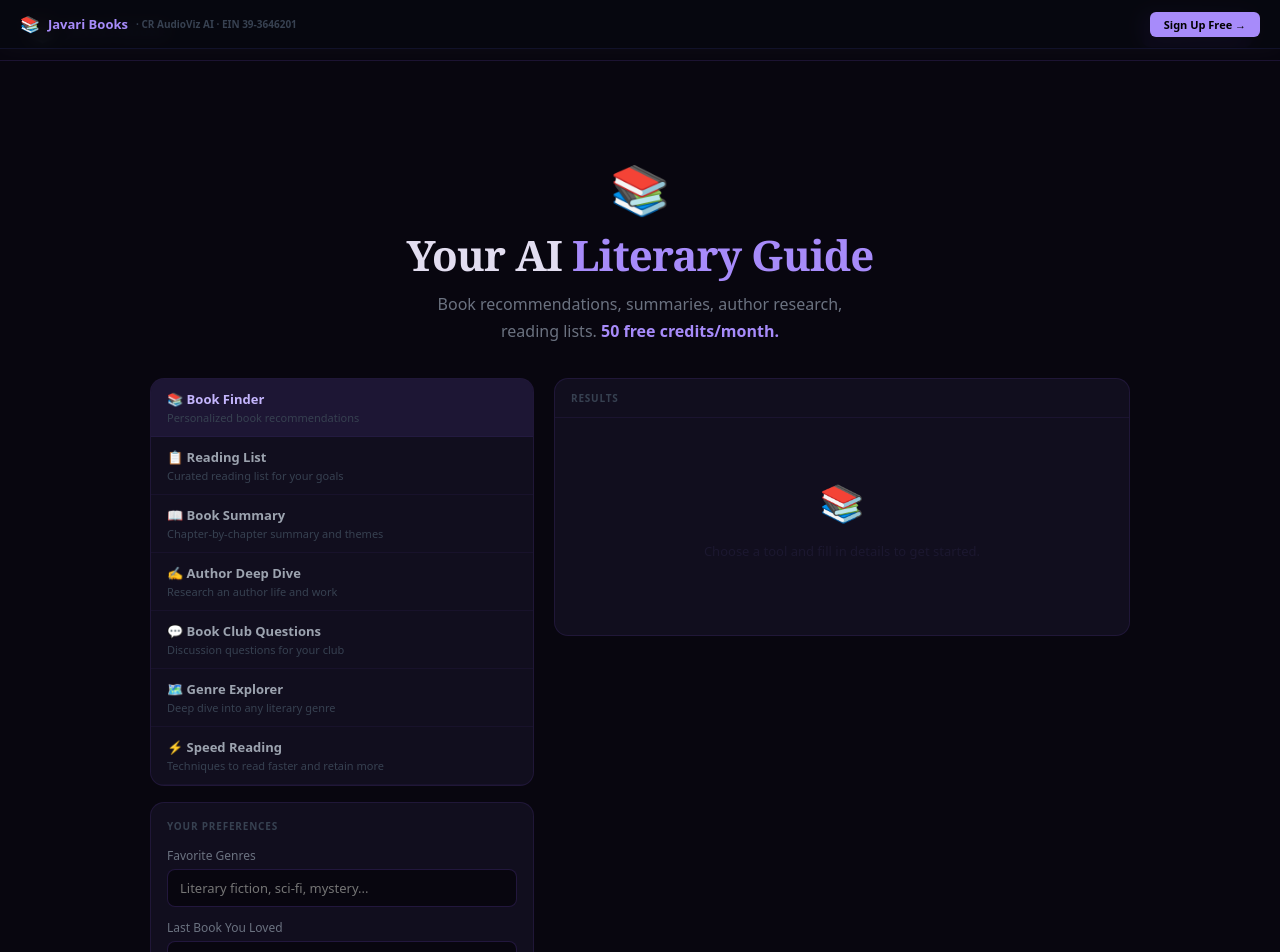
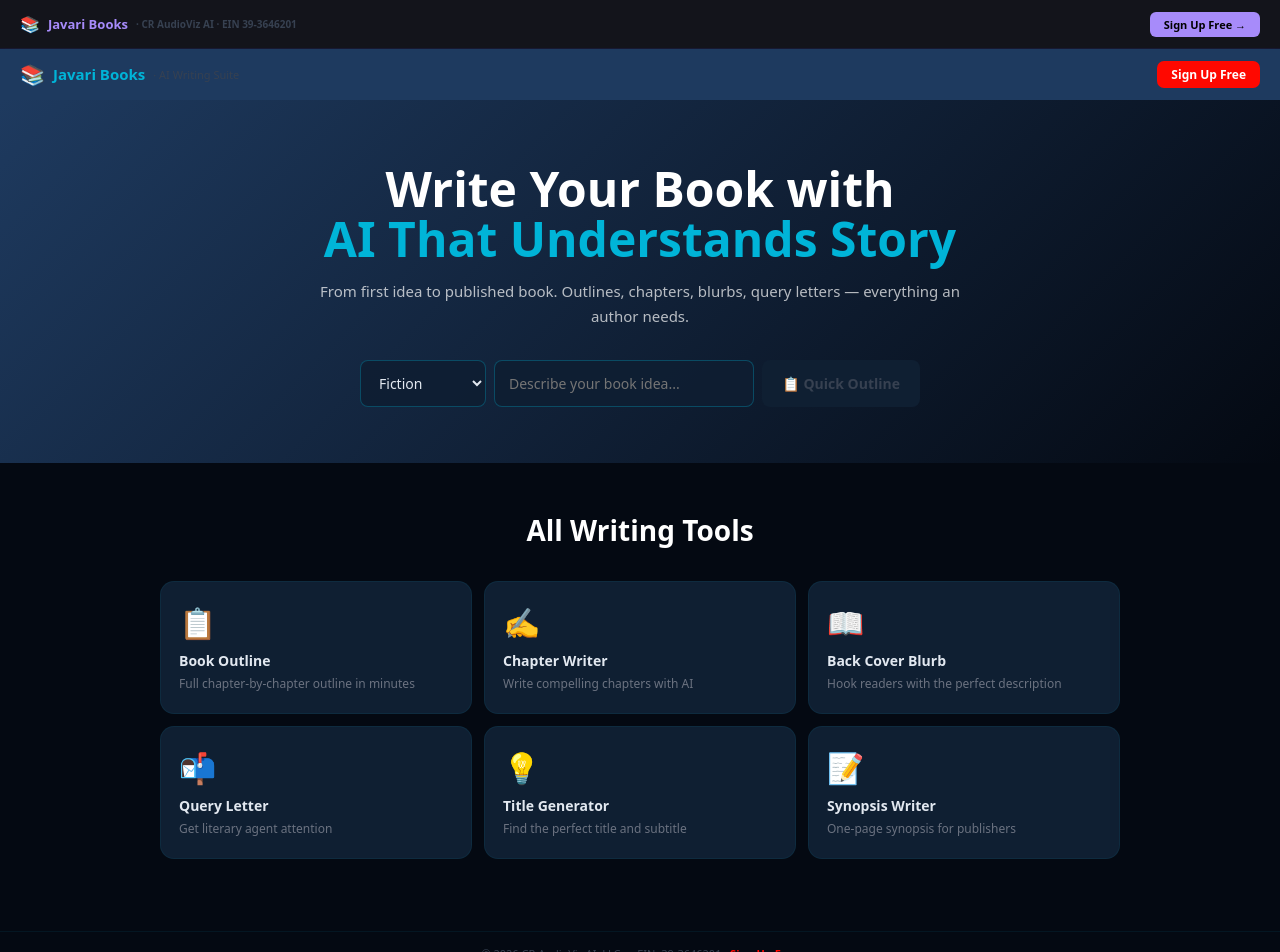
Before and after one commit to CR-AudioViz-AI/javari-books, a Next.js app: page / in a window 1280 px wide. Shown: the top 952 px of the page. Built offline with nearby package versions, Linux system fonts and the light colour scheme.

Commit message:
feat: AI book writing suite homepage with quick outline generator (#1)

```diff
--- a/app/page.tsx
+++ b/app/page.tsx
@@ -1,88 +1,109 @@
-'use client'
-import { useState, useRef } from 'react'
-import { getActions, getFields } from '@/lib/tool-data'
+// app/page.tsx - Javari Books — AI Writing Suite
+// CR AudioViz AI · EIN 39-3646201 · May 2026
+"use client";
+import { useState } from "react";
 
-export default function BooksPage() {
-  const actions = getActions()
-  const [actionId, setActionId] = useState(actions[0].id)
-  const [values, setValues] = useState({})
-  const [output, setOutput] = useState('')
-  const [loading, setLoading] = useState(false)
-  const [error, setError] = useState('')
-  const [copied, setCopied] = useState(false)
-  function setV(id, val) { setValues(p => ({ ...p, [id]: val })) }
-  async function generate() {
-    const action = actions.find(a => a.id === actionId)
-    if (!action) return
-    setLoading(true); setError(''); setOutput('')
+const TOOLS = [
+  { href:"/outline",      icon:"📋", label:"Book Outline",       desc:"Full chapter-by-chapter outline in minutes" },
+  { href:"/chapter",      icon:"✍️",  label:"Chapter Writer",     desc:"Write compelling chapters with AI" },
+  { href:"/blurb",        icon:"📖", label:"Back Cover Blurb",   desc:"Hook readers with the perfect description" },
+  { href:"/query-letter", icon:"📬", label:"Query Letter",       desc:"Get literary agent attention" },
+  { href:"/title",        icon:"💡", label:"Title Generator",    desc:"Find the perfect title and subtitle" },
+  { href:"/synopsis",     icon:"📝", label:"Synopsis Writer",    desc:"One-page synopsis for publishers" },
+];
+
+const GENRES = ["Fiction","Non-Fiction","Memoir","Business","Self-Help","Children","Romance","Thriller","Fantasy","Sci-Fi"];
+
+export default function BooksHome() {
+  const [prompt, setPrompt] = useState("");
+  const [genre, setGenre] = useState("Fiction");
+  const [result, setResult] = useState("");
+  const [loading, setLoading] = useState(false);
+
+  async function quickOutline() {
+    if (!prompt.trim()) return;
+    setLoading(true); setResult("");
     try {
-      const res = await fetch('/api/generate', { method: 'POST', headers: { 'Content-Type': 'application/json' }, body: JSON.stringify({ action: actionId, input: action.buildPrompt(values) }) })
-      const data = await res.json()
-      if (!res.ok || data.error) throw new Error(data.error || 'Failed')
-      setOutput(data.result || '')
-    } catch (e) { setError(e.message || 'Error') }
-    setLoading(false)
+      const res = await fetch("/api/chat", {
+        method: "POST",
+        headers: { "Content-Type": "application/json" },
+        body: JSON.stringify({
+          messages: [{ role:"user", content:`Write a 10-chapter outline for a ${genre} book about: ${prompt}. Include chapter titles and 2-3 sentence descriptions of what happens in each chapter.` }],
+          stream: false,
+          systemOverride: "You are a professional book editor and bestselling author. Create compelling, marketable book outlines with strong narrative arcs and memorable characters."
+        }),
+      });
+      const data = await res.json();
+      setResult(data?.choices?.[0]?.message?.content || data?.content || "Error.");
+    } catch { setResult("Connection error."); }
+    setLoading(false);
   }
-  const action = actions.find(a => a.id === actionId)
-  const fields = getFields(actionId)
-  const C = '#a78bfa'
+
   return (
-    <div style={{ background: '#08060f', minHeight: '100vh', color: '#e2ddf0', fontFamily: 'Georgia, serif' }}>
-      <nav style={{ position: 'fixed', top: 0, left: 0, right: 0, zIndex: 100, background: 'rgba(8,6,15,0.97)', backdropFilter: 'blur(12px)', borderBottom: '1px solid rgba(139,92,246,0.15)', height: 60, display: 'flex', alignItems: 'center', justifyContent: 'space-between', padding: '0 28px' }}>
-        <a href="https://craudiovizai.com" style={{ display: 'flex', alignItems: 'center', gap: 10, textDecoration: 'none' }}><span style={{ fontSize: 22 }}>📚</span><span style={{ fontWeight: 700, fontSize: 16, color: C }}>Javari Books</span></a>
-        <a href="https://craudiovizai.com/auth/signup" style={{ background: 'linear-gradient(135deg,#7c3aed,#5b21b6)', color: 'white', borderRadius: 8, padding: '8px 18px', fontSize: 13, fontWeight: 700, textDecoration: 'none', fontFamily: 'system-ui' }}>Free Access</a>
+    <div style={{ minHeight:"100vh", background:"#040912", color:"#e2e8f0", fontFamily:"system-ui" }}>
+      <nav style={{ background:"#1E3A5F", padding:"0 20px", height:52, display:"flex", alignItems:"center", justifyContent:"space-between", position:"sticky", top:0, zIndex:100 }}>
+        <div style={{ display:"flex", alignItems:"center", gap:8 }}>
+          <span style={{ fontSize:20 }}>📚</span>
+          <span style={{ fontWeight:800, color:"#00B4D8", fontSize:15 }}>Javari Books</span>
+          <span style={{ color:"#374151", fontSize:11 }}>· AI Writing Suite</span>
+        </div>
+        <a href="https://craudiovizai.com/auth/signup" style={{ background:"#FF0800", color:"#fff", borderRadius:7, padding:"5px 14px", fontSize:12, fontWeight:700, textDecoration:"none" }}>Sign Up Free</a>
       </nav>
-      <div style={{ height: 60 }} />
-      <section style={{ textAlign: 'center', padding: '48px 24px 32px', maxWidth: 680, margin: '0 auto' }}>
-        <div style={{ fontSize: 48, marginBottom: 10 }}>📚</div>
-        <h1 style={{ fontSize: 'clamp(24px,4vw,42px)', fontWeight: 700, margin: '0 0 12px', letterSpacing: '-0.02em', lineHeight: 1.15 }}>Your AI <span style={{ color: C }}>Literary Guide</span></h1>
-        <p style={{ fontSize: 16, color: '#6b7280', maxWidth: 460, margin: '0 auto', lineHeight: 1.7, fontFamily: 'system-ui' }}>Book recommendations, summaries, author research, reading lists. <strong style={{ color: C }}>50 free credits/month.</strong></p>
-      </section>
-      <section style={{ maxWidth: 980, margin: '0 auto', padding: '0 20px 80px', display: 'grid', gridTemplateColumns: 'minmax(0,1fr) minmax(0,1.5fr)', gap: 20 }}>
-        <div>
-          <div style={{ background: '#110e1e', border: '1px solid rgba(139,92,246,0.12)', borderRadius: 14, overflow: 'hidden', marginBottom: 16 }}>
-            {actions.map(a => (
-              <button key={a.id} onClick={() => { setActionId(a.id); setValues({}); setOutput('') }}
-                style={{ width: '100%', textAlign: 'left', padding: '11px 16px', background: actionId === a.id ? 'rgba(139,92,246,0.1)' : 'transparent', borderLeft: actionId === a.id ? '3px solid ' + C : '3px solid transparent', border: 'none', cursor: 'pointer', borderBottom: '1px solid rgba(139,92,246,0.06)', display: 'block' }}>
-                <div style={{ fontWeight: 600, fontSize: 13, color: actionId === a.id ? '#c4b5fd' : '#9ca3af', fontFamily: 'system-ui' }}>{a.label}</div>
-                <div style={{ fontSize: 11, color: '#374151', marginTop: 2, fontFamily: 'system-ui' }}>{a.desc}</div>
-              </button>
-            ))}
-          </div>
-          <div style={{ background: '#110e1e', border: '1px solid rgba(139,92,246,0.12)', borderRadius: 14, padding: '16px' }}>
-            <div style={{ fontSize: 10, fontWeight: 700, color: '#374151', letterSpacing: '0.08em', textTransform: 'uppercase', marginBottom: 14, fontFamily: 'system-ui' }}>{fields.label}</div>
-            {(fields.fields || []).map(f => (
-              <div key={f.id} style={{ marginBottom: 12 }}>
-                <label style={{ display: 'block', fontSize: 12, color: '#6b7280', marginBottom: 5, fontWeight: 500, fontFamily: 'system-ui' }}>{f.label}</label>
-                <input value={values[f.id] || ''} onChange={e => setV(f.id, e.target.value)} placeholder={f.placeholder}
-                  style={{ width: '100%', background: '#08060f', border: '1px solid rgba(139,92,246,0.2)', borderRadius: 8, padding: '9px 12px', color: '#e2ddf0', fontSize: 13, boxSizing: 'border-box', outline: 'none', fontFamily: 'system-ui' }} />
-              </div>
-            ))}
-            <button onClick={generate} disabled={loading}
-              style={{ width: '100%', background: loading ? '#1a1428' : 'linear-gradient(135deg,#7c3aed,#5b21b6)', color: loading ? '#374151' : 'white', border: 'none', borderRadius: 10, padding: '12px', fontSize: 14, fontWeight: 700, cursor: loading ? 'not-allowed' : 'pointer', marginTop: 4, fontFamily: 'system-ui' }}>
-              {loading ? 'Researching...' : 'Generate ' + (action ? action.label : '')}
+
+      <section style={{ background:"linear-gradient(135deg,#1E3A5F,#040912)", padding:"64px 24px 56px", textAlign:"center" }}>
+        <div style={{ maxWidth:640, margin:"0 auto" }}>
+          <h1 style={{ fontSize:"clamp(26px,4vw,48px)", fontWeight:900, color:"#fff", margin:"0 0 14px", lineHeight:1.05 }}>
+            Write Your Book with<br /><span style={{ color:"#00B4D8" }}>AI That Understands Story</span>
+          </h1>
+          <p style={{ color:"rgba(255,255,255,0.7)", fontSize:15, lineHeight:1.65, margin:"0 0 32px" }}>
+            From first idea to published book. Outlines, chapters, blurbs, query letters — everything an author needs.
+          </p>
+          <div style={{ display:"flex", gap:8, maxWidth:560, margin:"0 auto", flexWrap:"wrap", justifyContent:"center" }}>
+            <select value={genre} onChange={e=>setGenre(e.target.value)}
+              style={{ background:"rgba(15,31,50,0.9)", border:"1px solid rgba(0,180,216,0.3)", borderRadius:8, padding:"12px 14px", color:"#e2e8f0", fontSize:14, outline:"none", fontFamily:"system-ui" }}>
+              {GENRES.map(g=><option key={g}>{g}</option>)}
+            </select>
+            <input value={prompt} onChange={e=>setPrompt(e.target.value)}
+              onKeyDown={e=>e.key==="Enter"&&quickOutline()}
+              placeholder="Describe your book idea..."
+              style={{ flex:1, minWidth:220, background:"rgba(15,31,50,0.9)", border:"1px solid rgba(0,180,216,0.3)", borderRadius:8, padding:"12px 14px", color:"#e2e8f0", fontSize:14, outline:"none", fontFamily:"system-ui" }} />
+            <button onClick={quickOutline} disabled={loading||!prompt.trim()}
+              style={{ background: loading||!prompt.trim()?"#0F1F32":"#FF0800", color: loading||!prompt.trim()?"#374151":"#fff", border:"none", borderRadius:8, padding:"12px 20px", fontSize:14, fontWeight:700, cursor: loading||!prompt.trim()?"not-allowed":"pointer", fontFamily:"system-ui", whiteSpace:"nowrap" }}>
+              {loading?"Writing...":"📋 Quick Outline"}
             </button>
-            {error && <p style={{ color: '#ef4444', fontSize: 12, marginTop: 8, fontFamily: 'system-ui' }}>⚠ {error}</p>}
           </div>
         </div>
-        <div style={{ background: '#110e1e', border: '1px solid rgba(139,92,246,0.12)', borderRadius: 14, overflow: 'hidden', position: 'sticky', top: 80, alignSelf: 'start' }}>
-          <div style={{ padding: '12px 16px', borderBottom: '1px solid rgba(139,92,246,0.08)', display: 'flex', alignItems: 'center', justifyContent: 'space-between' }}>
-            <span style={{ fontSize: 10, fontWeight: 700, color: '#374151', letterSpacing: '0.08em', textTransform: 'uppercase', fontFamily: 'system-ui' }}>Results</span>
-            {output && <button onClick={() => { navigator.clipboard.writeText(output); setCopied(true); setTimeout(() => setCopied(false), 2000) }} style={{ background: 'rgba(139,92,246,0.1)', border: '1px solid rgba(139,92,246,0.2)', color: copied ? C : '#6b7280', borderRadius: 6, padding: '4px 10px', fontSize: 11, cursor: 'pointer', fontFamily: 'system-ui' }}>{copied ? 'Copied!' : 'Copy'}</button>}
+      </section>
+
+      {result && (
+        <div style={{ maxWidth:800, margin:"32px auto", padding:"0 20px" }}>
+          <div style={{ background:"#0F1F32", border:"1px solid rgba(0,180,216,0.12)", borderRadius:14, padding:24 }}>
+            <div style={{ display:"flex", justifyContent:"space-between", alignItems:"center", marginBottom:14 }}>
+              <h3 style={{ margin:0, color:"#00B4D8", fontSize:15, fontWeight:700 }}>Your Outline</h3>
+              <button onClick={()=>navigator.clipboard?.writeText(result)}
+                style={{ background:"transparent", color:"#6B7280", border:"1px solid rgba(255,255,255,0.08)", borderRadius:6, padding:"4px 12px", fontSize:12, cursor:"pointer", fontFamily:"system-ui" }}>Copy</button>
+            </div>
+            <pre style={{ whiteSpace:"pre-wrap", wordBreak:"break-word", color:"#e2e8f0", fontSize:14, lineHeight:1.7, margin:0, fontFamily:"system-ui" }}>{result}</pre>
           </div>
-          {output ? (
-            <textarea value={output} readOnly style={{ width: '100%', background: 'transparent', border: 'none', padding: '18px', color: '#e2ddf0', fontSize: 14, lineHeight: 1.8, resize: 'vertical', minHeight: 440, boxSizing: 'border-box', outline: 'none' }} />
-          ) : (
-            <div style={{ padding: '60px 20px', textAlign: 'center' }}>
-              <div style={{ fontSize: 36, marginBottom: 12 }}>{loading ? '⏳' : '📚'}</div>
-              <p style={{ color: '#1c1830', fontSize: 13, lineHeight: 1.7, fontFamily: 'system-ui' }}>{loading ? 'Consulting the literary AI...' : 'Choose a tool and fill in details to get started.'}</p>
-            </div>
-          )}
+        </div>
+      )}
+
+      <section style={{ maxWidth:960, margin:"0 auto", padding:"48px 20px 72px" }}>
+        <h2 style={{ textAlign:"center", fontSize:"clamp(18px,3vw,28px)", fontWeight:800, color:"#fff", margin:"0 0 32px" }}>All Writing Tools</h2>
+        <div style={{ display:"grid", gridTemplateColumns:"repeat(auto-fit,minmax(240px,1fr))", gap:12 }}>
+          {TOOLS.map(t => (
+            <a key={t.href} href={t.href} style={{ background:"#0F1F32", border:"1px solid rgba(0,180,216,0.08)", borderRadius:14, padding:"20px 18px", textDecoration:"none", display:"block" }}>
+              <span style={{ fontSize:30, display:"block", marginBottom:8 }}>{t.icon}</span>
+              <div style={{ fontWeight:700, fontSize:14, color:"#e2e8f0", marginBottom:5 }}>{t.label}</div>
+              <div style={{ fontSize:12, color:"#6B7280", lineHeight:1.5 }}>{t.desc}</div>
+            </a>
+          ))}
         </div>
       </section>
-      <footer style={{ background: '#060410', borderTop: '1px solid rgba(139,92,246,0.07)', padding: '20px 24px', textAlign: 'center' }}>
-        <p style={{ color: '#110e1e', fontSize: 11, margin: 0, fontFamily: 'system-ui' }}>© 2026 CR AudioViz AI, LLC — EIN: 39-3646201 · Fort Myers, Florida · Your Story. Our Design.</p>
+
+      <footer style={{ borderTop:"1px solid rgba(0,180,216,0.08)", padding:"14px 24px", textAlign:"center" }}>
+        <p style={{ color:"#374151", fontSize:11, margin:0 }}>© 2026 CR AudioViz AI, LLC — EIN: 39-3646201 · <a href="https://craudiovizai.com/auth/signup" style={{ color:"#FF0800", textDecoration:"none", fontWeight:600 }}>Sign Up Free</a></p>
       </footer>
     </div>
-  )
+  );
 }
```
